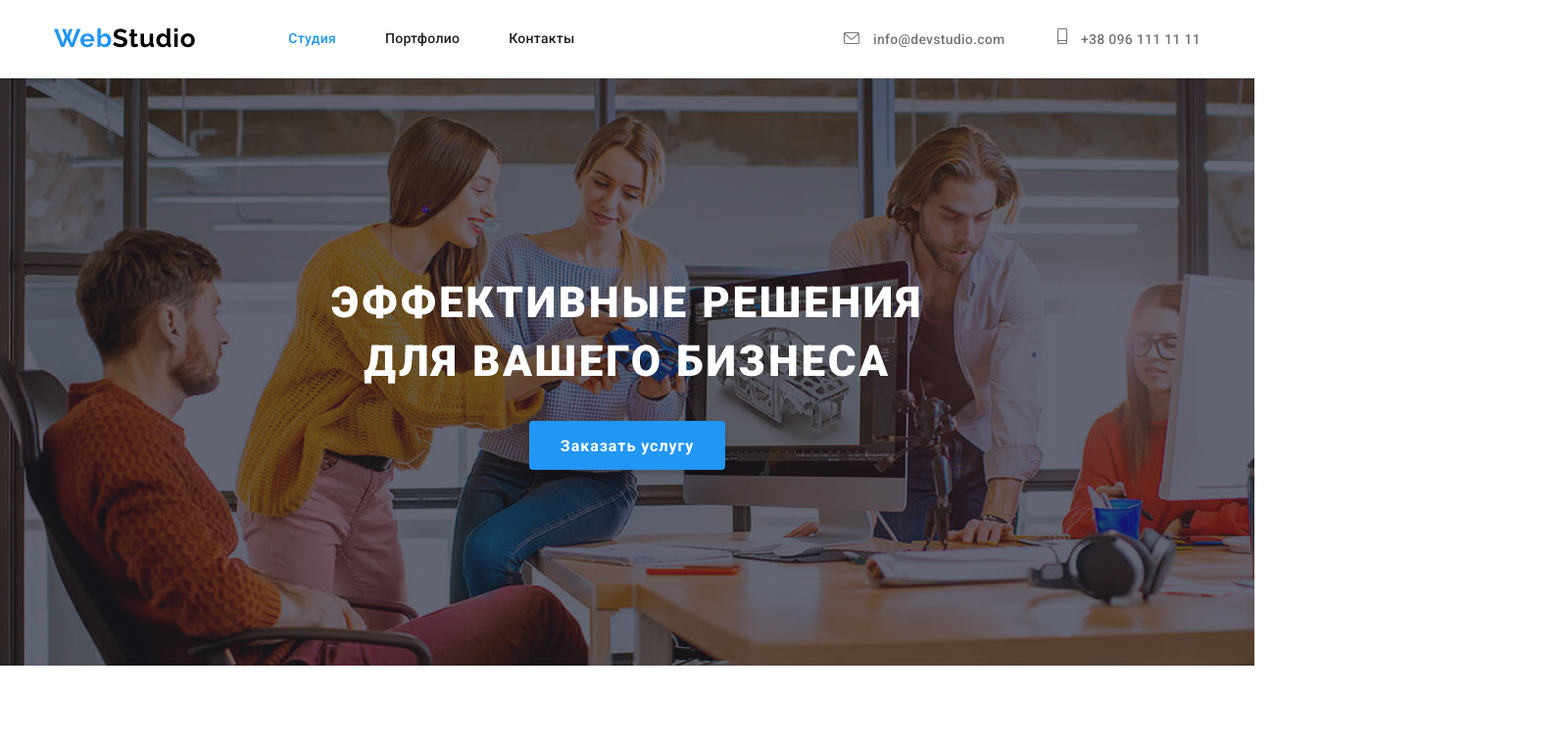
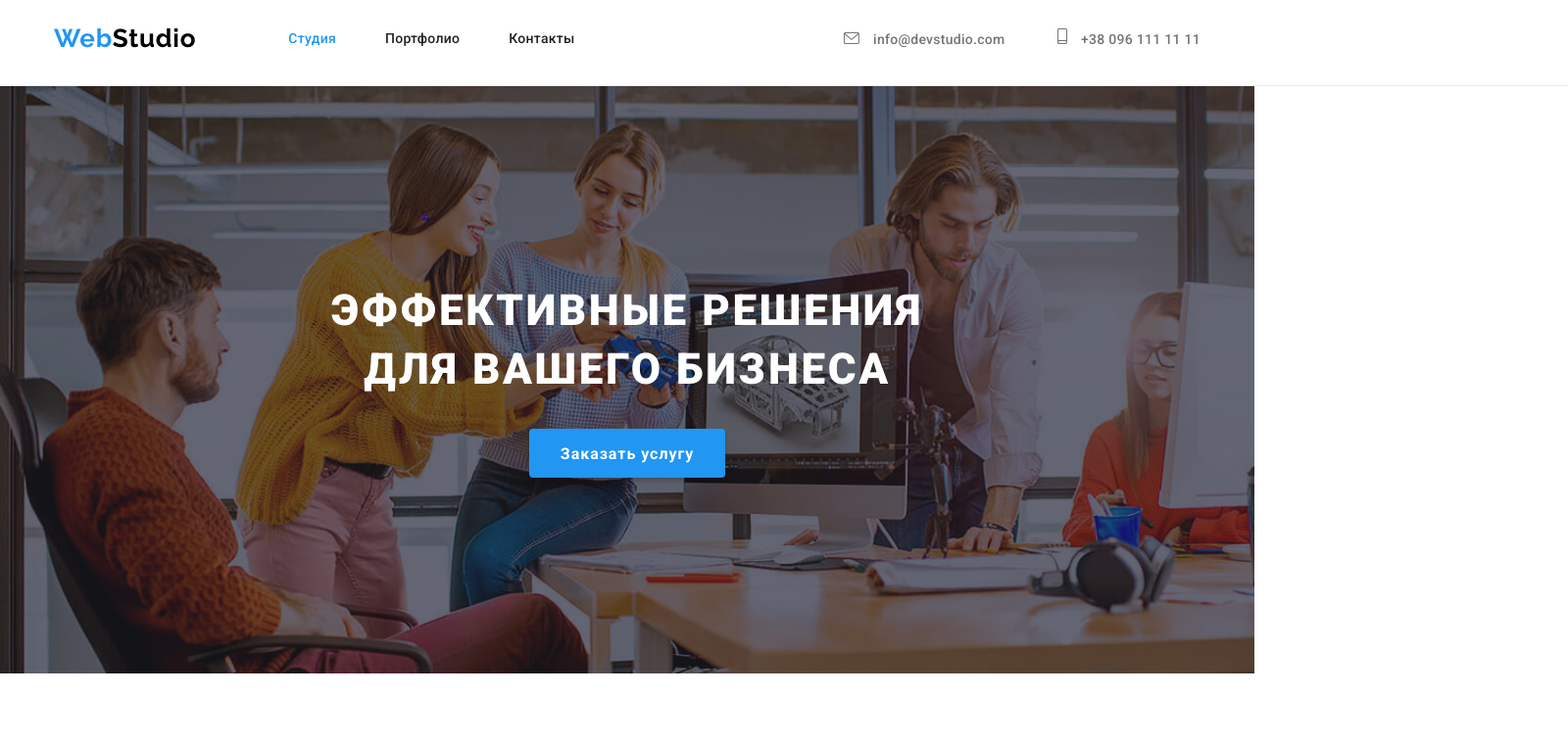
Before and after one commit to Fewess/goit-markup-hw-04, a plain HTML site: page index.html in a window 1280 px wide. Shown: the top 756 px of the page at 98% size, 1600 px wide, since content can reach past the window. Drawn offline with nearby package versions, Linux system fonts and the light colour scheme.

Commit message:
Update styles.css

```diff
--- a/css/styles.css
+++ b/css/styles.css
@@ -39,7 +39,7 @@ img {
 
 .header {
   padding-top: 24px;
-  padding-bottom: 25px;
+  /* padding-bottom: 25px; */
 }
 .header .container {
   display: flex;
@@ -138,6 +138,16 @@ img {
 
   color: #757575;
 }
+
+.header::after{
+  display: block;
+content: '';
+width: 1600px;
+height: 1px;
+background-color: #ECECEC;
+margin-top: 32px;
+}
+
 /*=========END HEADER==========*/
 /*=========HERO=============*/
 
@@ -245,6 +255,7 @@ border-radius: 0px 0px 4px 4px;
   padding-right: 15px;
   padding-left: 15px;
   text-align: center;
+  margin-top: 0;
 }
 .main-title {
   font-weight: 900;
```
